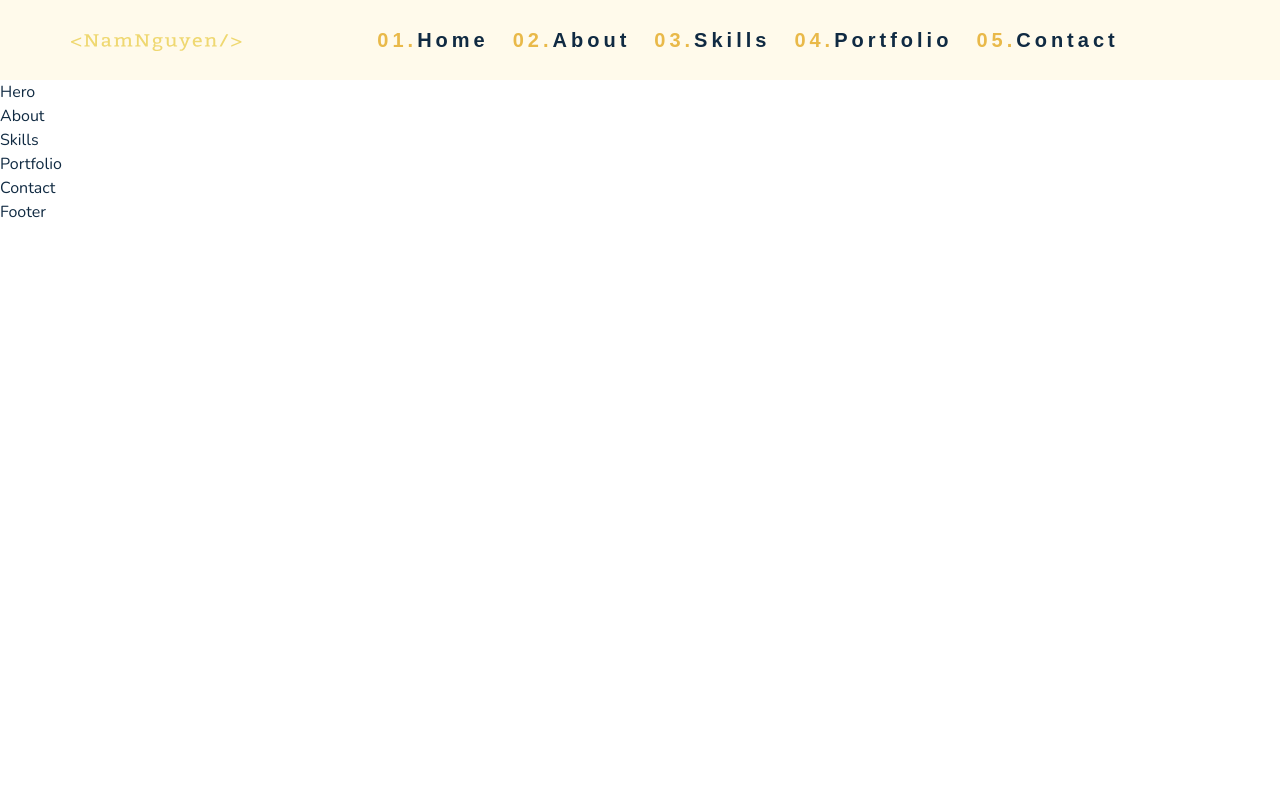
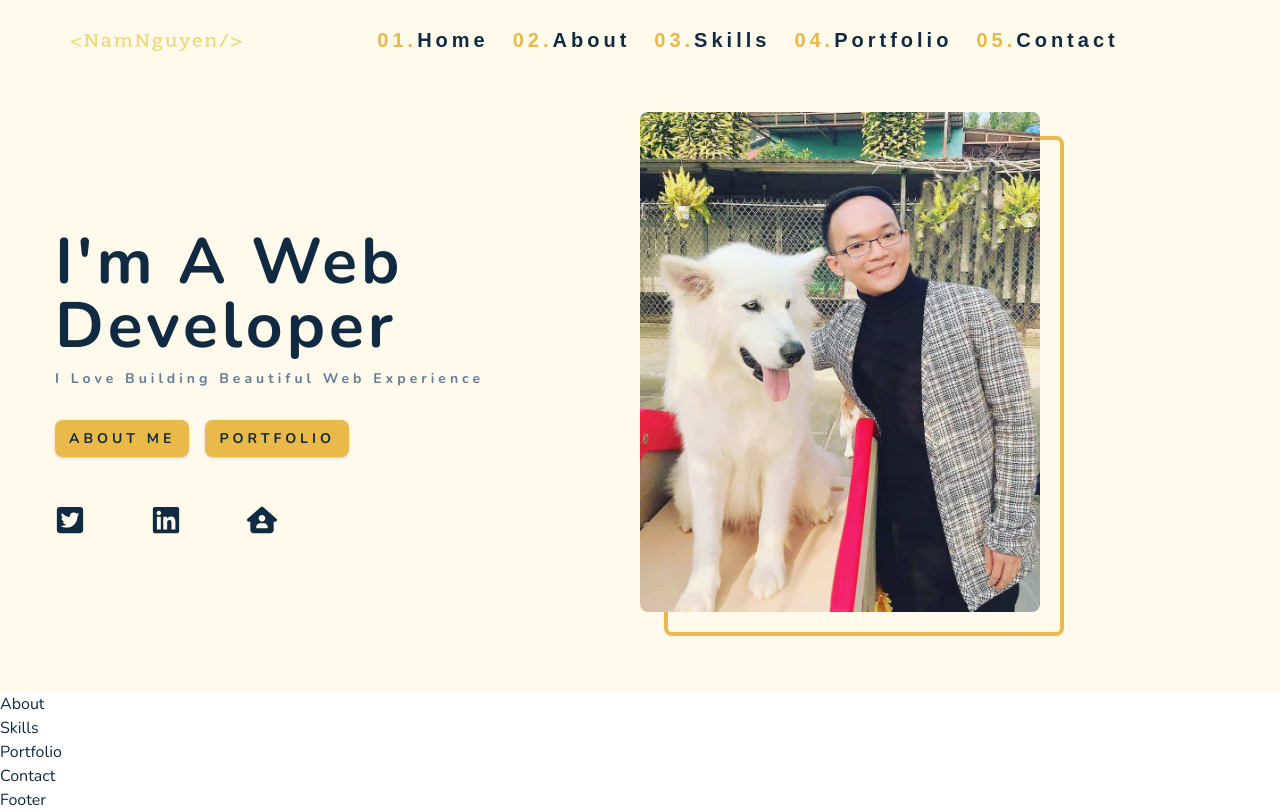
Before and after one commit to namnguyen-dev/personal-portfolio-reactjs, a React (Vite) app: page / in a window 1280 px wide. Built offline with nearby package versions, Linux system fonts and the light colour scheme; a web font is replaced by a local one.

Commit message:
add Hero section

```diff
--- /dev/null
+++ b/src/components/About/About.jsx
@@ -0,0 +1,5 @@
+const About = () => {
+  return <div id="about">About</div>;
+};
+
+export default About;
--- /dev/null
+++ b/src/components/Btn/Btn.jsx
@@ -0,0 +1,11 @@
+import React from 'react';
+
+const Btn = ({ href, name, type }) => {
+  return (
+    <a href={href} className={`btn ${type}`}>
+      {name}
+    </a>
+  );
+};
+
+export default Btn;
--- /dev/null
+++ b/src/components/Hero/Hero.css
@@ -0,0 +1,104 @@
+.hero {
+  background: var(--clr-primary-10);
+}
+
+.section-center .hero-center {
+  max-height: calc(100vh - 5rem);
+  display: flex;
+  flex-direction: column;
+}
+
+.hero-info {
+  flex: 1;
+  display: flex;
+  flex-direction: column;
+  align-items: center;
+  justify-content: center;
+  text-align: center;
+}
+
+.hero-info .underline {
+  display: none;
+}
+
+.hero-btn-wrapper {
+  display: flex;
+}
+
+.hero-btn {
+  flex: 1;
+  display: flex;
+  align-items: center;
+  justify-content: center;
+  text-align: center;
+  margin-top: 1.25rem;
+  margin-right: 0.75rem;
+  padding: 0.1rem 0.2rem;
+  letter-spacing: 0.05rem;
+}
+
+.hero-img {
+  margin-top: 3rem;
+  display: flex;
+  align-items: center;
+  justify-content: center;
+}
+
+.hero-info p {
+  color: var(--clr-grey-5);
+  font-size: 0.875rem;
+  letter-spacing: var(--spacing);
+  line-height: 1.25;
+  margin-bottom: 0.75rem;
+  text-transform: capitalize;
+  font-weight: 700;
+}
+
+@media screen and (min-width: 320px) {
+  .hero-btn {
+    margin-right: 1rem;
+    padding: 0.375rem 0.75rem;
+  }
+}
+@media screen and (min-width: 900px) {
+  .hero-info {
+    align-items: start;
+    text-align: left;
+  }
+
+  .hero .social-icons {
+    justify-items: start;
+  }
+  .hero-img {
+    max-width: 25rem;
+    max-height: 35rem;
+    display: block;
+    position: relative;
+    margin-top: -3rem;
+  }
+  .hero-center {
+    display: grid;
+    grid-template-columns: 1fr 1fr;
+  }
+
+  .hero-img::before,
+  .about-img::before {
+    content: '';
+    position: absolute;
+    width: 100%;
+    height: 100%;
+    border: 0.25rem solid var(--clr-primary-5);
+    top: 1.5rem;
+    right: -1.5rem;
+    border-radius: var(--radius);
+  }
+}
+.hero-photo {
+  width: 100%;
+  height: 100%;
+  max-width: 25rem;
+  max-height: 35rem;
+  object-fit: cover;
+  border-radius: var(--radius);
+  position: relative;
+}
--- a/src/components/Hero/Hero.jsx
+++ b/src/components/Hero/Hero.jsx
@@ -1,30 +1,31 @@
 import React from 'react';
+import './Hero.css';
+import heroImg from '../../assets/hero-img.jpg';
+import SocialLinks from '../Navbar/SocialLinks/SocialLinks';
+import Btn from '../Btn/Btn';
 
 const Hero = () => {
   return (
-    <div>
-      <h1>Hero</h1>
-      <h1>Hero</h1>
-      <h1>Hero</h1>
-      <h1>Hero</h1>
-      <h1>Hero</h1>
-      <h1>Hero</h1>
-      <h1>Hero</h1>
-      <h1>Hero</h1>
-      <h1>Hero</h1>
-      <h1>Hero</h1>
-      <h1>Hero</h1>
-      <h1>Hero</h1>
-      <h1>Hero</h1>
-      <h1>Hero</h1>
-      <h1>Hero</h1>
-      <h1>Hero</h1>
-      <h1>Hero</h1>
-      <h1>Hero</h1>
-      <h1>Hero</h1>
-      <h1>Hero</h1>
-      <h1>Hero</h1>
-    </div>
+    <header className="section hero">
+      <div className="section-center hero-center">
+        <article className="hero-info">
+          <div className="underline"></div>
+
+          <h1>i'm a web developer</h1>
+          <p>I love building beautiful web experience</p>
+
+          <div className="hero-btn-wrapper">
+            <Btn href="#about" name="about me" type="hero-btn" />
+            <Btn href="#portfolio" name="portfolio" type="hero-btn" />
+          </div>
+          <SocialLinks />
+        </article>
+
+        <article className="hero-img">
+          <img src={heroImg} className="hero-photo" alt="nam nguyen" />
+        </article>
+      </div>
+    </header>
   );
 };
 
--- a/src/components/Navbar/Navbar.css
+++ b/src/components/Navbar/Navbar.css
@@ -119,16 +119,3 @@
   animation-duration: 2s;
   animation-name: fade-in-down;
 }
-
-@keyframes fade-in-down {
-  0% {
-    -webkit-transform: translateY(-10px);
-    opacity: 0;
-    transform: translateY(-10px);
-  }
-  100% {
-    -webkit-transform: translateY(0);
-    opacity: 1;
-    transform: translateY(0);
-  }
-}
--- /dev/null
+++ b/src/components/Portfolio/Portfolio.jsx
@@ -0,0 +1,7 @@
+import React from 'react';
+
+const Portfolio = () => {
+  return <div id="portfolio">Portfolio</div>;
+};
+
+export default Portfolio;
--- a/src/index.css
+++ b/src/index.css
@@ -248,15 +248,60 @@ p {
     opacity: 1;
   }
 }
-@keyframes slide-in-bottom {
+
+
+/**
+ * ----------------------------------------
+ * Animation scale-up-tr
+ * --show-sidebar--
+ * ----------------------------------------
+ */
+
+@-webkit-keyframes scale-up-tr {
   0% {
-    -webkit-transform: translateY(1000px);
-    transform: translateY(1000px);
+    -webkit-transform: scale(0.5);
+    transform: scale(0.5);
+    -webkit-transform-origin: 100% 0%;
+    transform-origin: 100% 0%;
+  }
+  100% {
+    -webkit-transform: scale(1);
+    transform: scale(1);
+    -webkit-transform-origin: 100% 0%;
+    transform-origin: 100% 0%;
+  }
+}
+@keyframes scale-up-tr {
+  0% {
+    -webkit-transform: scale(0.5);
+    transform: scale(0.5);
+    -webkit-transform-origin: 100% 0%;
+    transform-origin: 100% 0%;
+  }
+  100% {
+    -webkit-transform: scale(1);
+    transform: scale(1);
+    -webkit-transform-origin: 100% 0%;
+    transform-origin: 100% 0%;
+  }
+}
+
+/**
+ * ----------------------------------------
+ * Animation fade-in-down
+ * --navbar-fixed--
+ * ----------------------------------------
+ */
+
+@keyframes fade-in-down {
+  0% {
+    -webkit-transform: translateY(-10px);
     opacity: 0;
+    transform: translateY(-10px);
   }
   100% {
     -webkit-transform: translateY(0);
+    opacity: 1;
     transform: translateY(0);
-    opacity: 1;
   }
 }
```
Also changed, not shown: src/components/index.jsx (+4 -4 lines).
